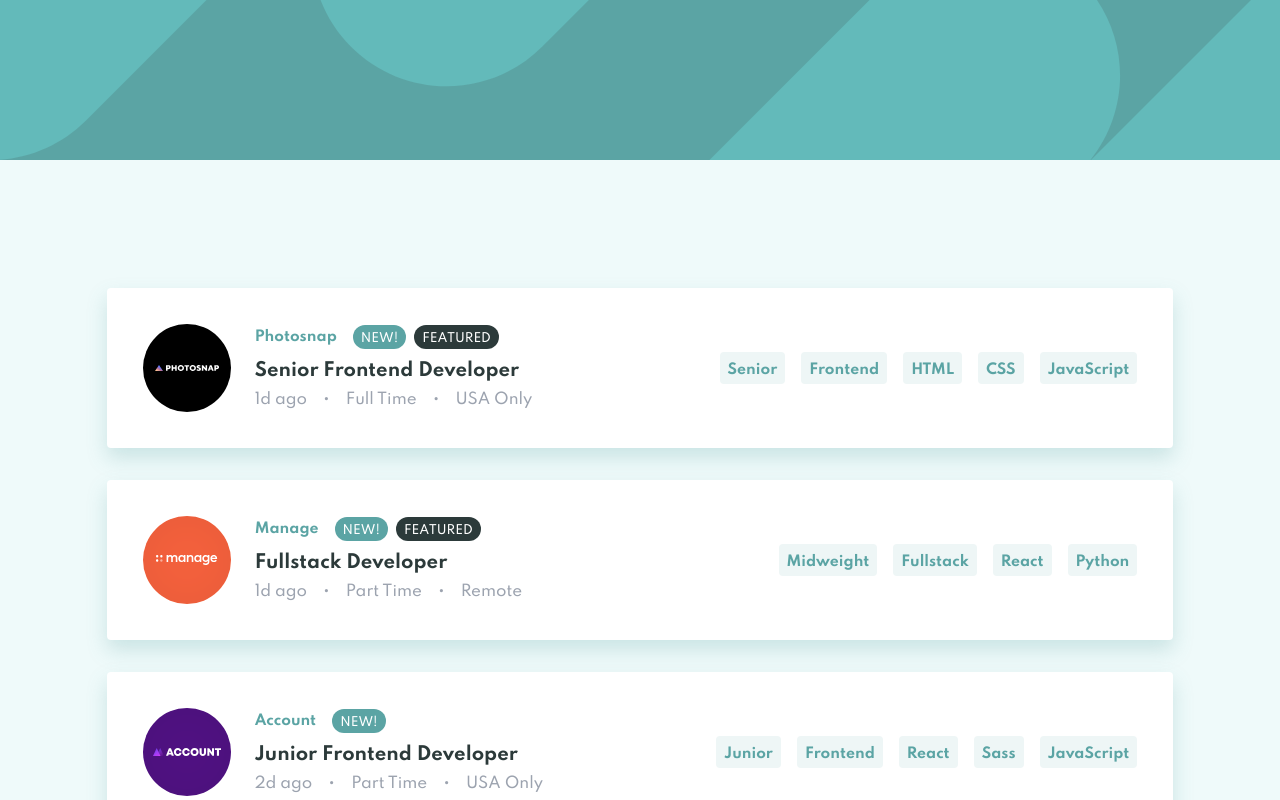
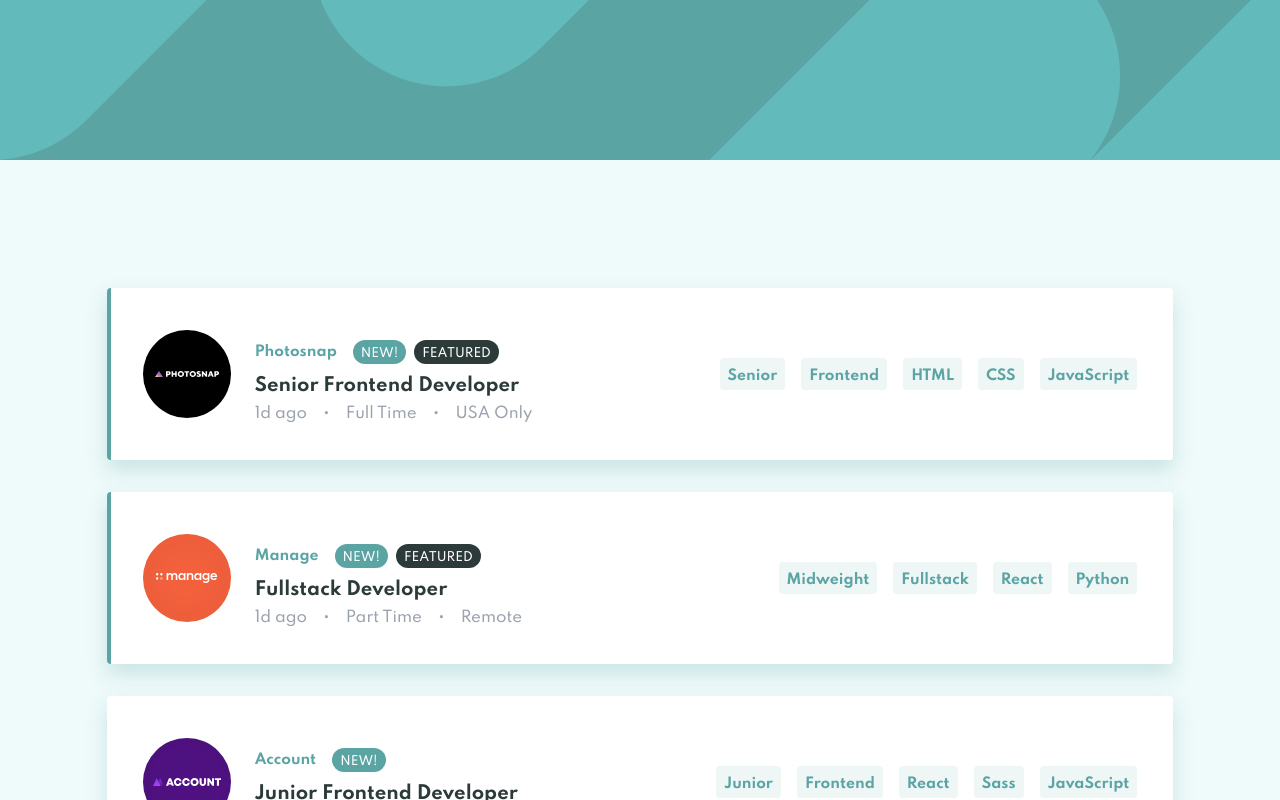
Before and after one commit to hjludwig/job-listings, a React (Create React App) app: page / in a window 1280 px wide. Shown: the top 800 px of the page. Built offline with nearby package versions, Linux system fonts and the light colour scheme.

Commit message:
Add Readme from template. Cleanup: improve some variable names in filtering function

```diff
--- a/src/App.js
+++ b/src/App.js
@@ -13,13 +13,8 @@ function App() {
         }
 
         const filteredJobs = data.filter(job => {
-            const filters = [
-                ...job.languages,
-                ...job.tools,
-                job.role,
-                job.level,
-            ];
-            return terms.every(item => filters.includes(item));
+            const tags = [...job.languages, ...job.tools, job.role, job.level];
+            return terms.every(term => tags.includes(term));
         });
         setJobs(filteredJobs);
     };
@@ -40,7 +35,7 @@ function App() {
     const classes = {
         main: "bg-header-desktop bg-cyan-verylight font-body text-base",
         header: "h-40 w-full bg-cyan-default flex flex-column justify-center items-end",
-        jobs: "flex flex-col items-center gap-8 pt-32",
+        jobs: "flex flex-col items-center gap-10 lg:gap-8 pt-32",
     };
 
     useEffect(() => {
--- a/src/components/Filters.js
+++ b/src/components/Filters.js
@@ -4,7 +4,7 @@ const Filters = ({ activeFilters, handleRemove, clearFilters }) => {
     const classes = {
         wrapper:
             "bg-white w-10/12 max-w-6xl p-8 flex items-center justify-between w-100 transform translate-y-1/2 rounded",
-        list: "flex gap-4",
+        list: "flex gap-4 flex-wrap",
         filterItem:
             "bg-cyan-light text-cyan-default px-2 pt-2 pb-1 pr-10 rounded text-sm font-bold relative",
         removeButton:
--- a/src/components/JobListing.js
+++ b/src/components/JobListing.js
@@ -24,21 +24,26 @@ const JobListing = ({ job, filterJobs, setActiveFilters, activeFilters }) => {
     const tags = [level, role, ...tools, ...languages];
     const classes = {
         wrapper:
-            "w-10/12 max-w-6xl flex justify-between items-center p-9 rounded bg-white shadow-cyan",
-        info: "flex items-center gap-6",
-        image: "",
-        details: "flex gap-4 text-gray-400",
-        tags: "flex gap-4",
-        name: "flex items-center text-sm font-bold text-cyan-default",
-        position: "text-cyan-verydark text-lg font-bold pt-2 pb-1",
+            "w-10/12 max-w-6xl flex flex-col lg:flex-row justify-between item-start lg:items-center gap-4 p-6 lg:p-9 rounded bg-white shadow-cyan",
+        info: "flex flex-col lg:flex-row items-start lg:items-center border-b lg:border-0 gap-6 pb-4 lg:pb-0",
+        image: "w-12 lg:w-auto absolute lg:static transform -translate-y-12 lg:translate-y-0",
+        details: "flex gap-2 lg:gap-4 text-sm lg:text-base text-gray-400",
+        tags: "flex gap-4 flex-wrap",
+        name: "flex items-center text-sm font-bold text-cyan-default pt-4",
+        position: "text-cyan-verydark text-base lg:text-lg font-bold pt-2 pb-1",
         tag: "bg-cyan-light hover:text-white hover:bg-cyan-default text-cyan-default px-2 pt-2 pb-1 rounded text-sm font-bold",
         new: "bg-cyan-default text-white rounded-full px-2 pt-1.5 pb-0.5 text-xs uppercase font-normal ml-4 mr-2",
-        featured:
+        featuredFlag:
             "bg-cyan-verydark text-white rounded-full px-2 pt-1.5 pb-0.5 text-xs uppercase font-normal",
+        featuredJob: "border-l-4 border-cyan-default pl-5 lg:pl-8",
     };
 
     return (
-        <div className={classes.wrapper}>
+        <div
+            className={`${classes.wrapper} ${
+                featured ? classes.featuredJob : ""
+            }`}
+        >
             <div className={classes.info}>
                 <div className={classes.image}>
                     <img src={logo} alt={`${company} logo`} />
@@ -49,7 +54,9 @@ const JobListing = ({ job, filterJobs, setActiveFilters, activeFilters }) => {
                         <h2>{company}</h2>
                         {job.new && <span className={classes.new}>New!</span>}
                         {featured && (
-                            <span className={classes.featured}>Featured</span>
+                            <span className={classes.featuredFlag}>
+                                Featured
+                            </span>
                         )}
                     </div>
 
```
Also changed, not shown: 1 other file (tests, documents, lock files or other folders).
